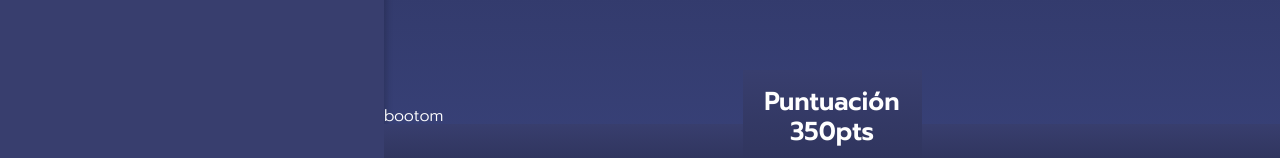
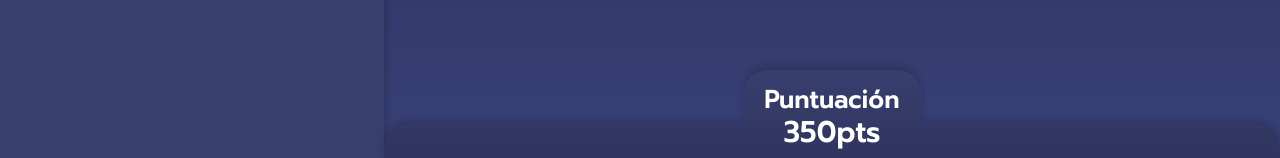
Before and after one commit to Ruben35/SmartBasta, a React (Create React App) app: page / in a window 1280 px wide. Shown: the part 640-798 px from the top of the page. Built offline with nearby package versions, Linux system fonts and the light colour scheme.

Commit message:
Finishing Puntuation Bottom Bar

```diff
--- a/src/App.js
+++ b/src/App.js
@@ -18,7 +18,7 @@ function App() {
         <GameNavbar type="stop" onClickPlayers={handleOnClickPlayers} />
         <div className="mainGameScreen">
           hola
-          <ActualPuntuation/>
+          <ActualPuntuation />
         </div>
       </section>
     </>
--- a/src/components/ActualPuntuation.jsx
+++ b/src/components/ActualPuntuation.jsx
@@ -1,13 +1,12 @@
-import React, { useState } from 'react';
+import React from 'react';
 
-const ActualPuntuation = () =>{
+const ActualPuntuation = ({puntuation}) =>{
     return(
         <div className="actualPuntuationBar">
-            bootom
             <div> {/*The rectangle*/}
                 <div>
                     <span>Puntuación</span>
-                    <span>350pts</span>
+                    <span>{puntuation?puntuation:350}pts</span>
                 </div>
             </div>
         </div>
--- a/src/styles/main.css
+++ b/src/styles/main.css
@@ -362,7 +362,6 @@ body{
     }
 }
 
-
 .playersBar .container{
     padding: 40px 0px 40px 23px;
     height: 100vh;
@@ -428,6 +427,7 @@ hr{
 .actualPuntuationBar{
     position: fixed;
     width: 100%;
+    filter: drop-shadow(0px -4px 3px rgba(0, 0, 0, 0.16));
     bottom: 0;
 }
 /* When its desktop */
@@ -437,15 +437,14 @@ hr{
     }
 }
 
-/* TODO: Falta agregar buen gradiente/sombras y bordeado */
-
 .actualPuntuationBar div{
     height: 36px;
     width: 100%;
-    background:  linear-gradient(to top, #30355e, #383e6e);
+    background: linear-gradient(#383e6e 0%, #30355e 100%) bottom/100% 90px;
     display: flex;
     justify-content: center;
     align-items: flex-end;
+    border-radius: 25px 25px 0px 0px;
 }
 
 .actualPuntuationBar div div{
@@ -453,9 +452,13 @@ hr{
     font-size: 26px;
     height: 90px;
     width: 179px;
-    display: flex;
+    background: linear-gradient(#383e6e 0%, #30355e 100%);
     flex-direction: column;
     align-items: center;
+}
+
+.actualPuntuationBar div div span:last-child{
+    font-size: 30px;
 }
 
 /* !mainGameScreen */
```
